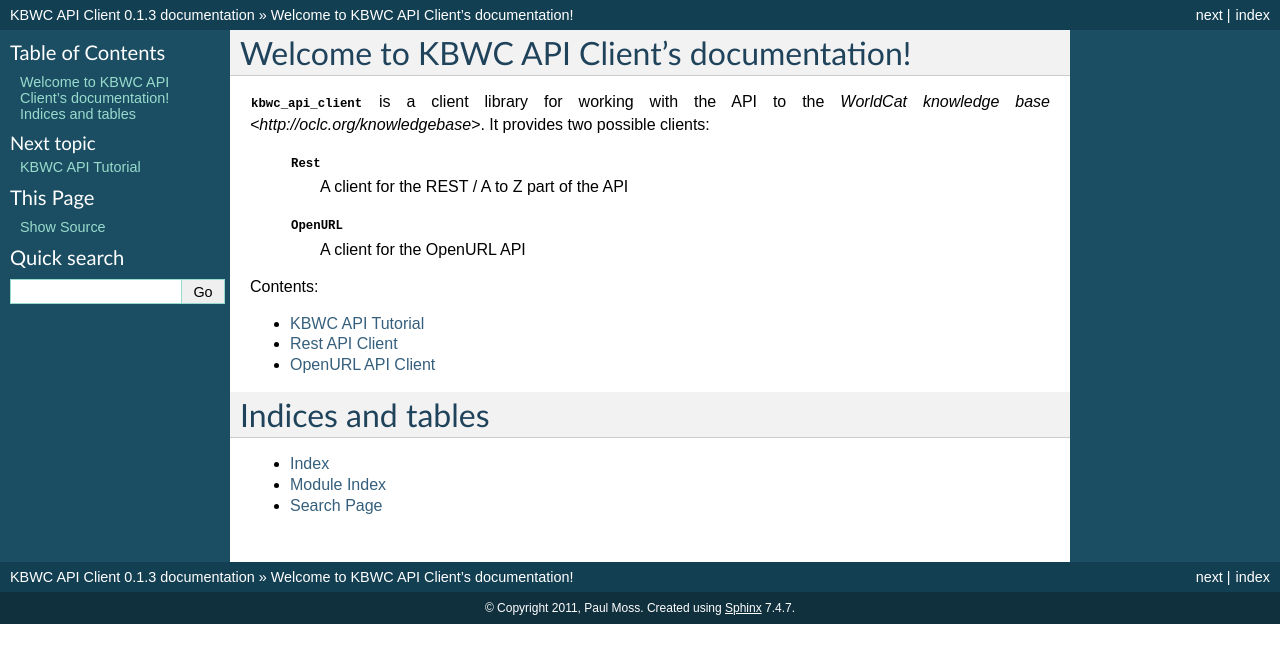
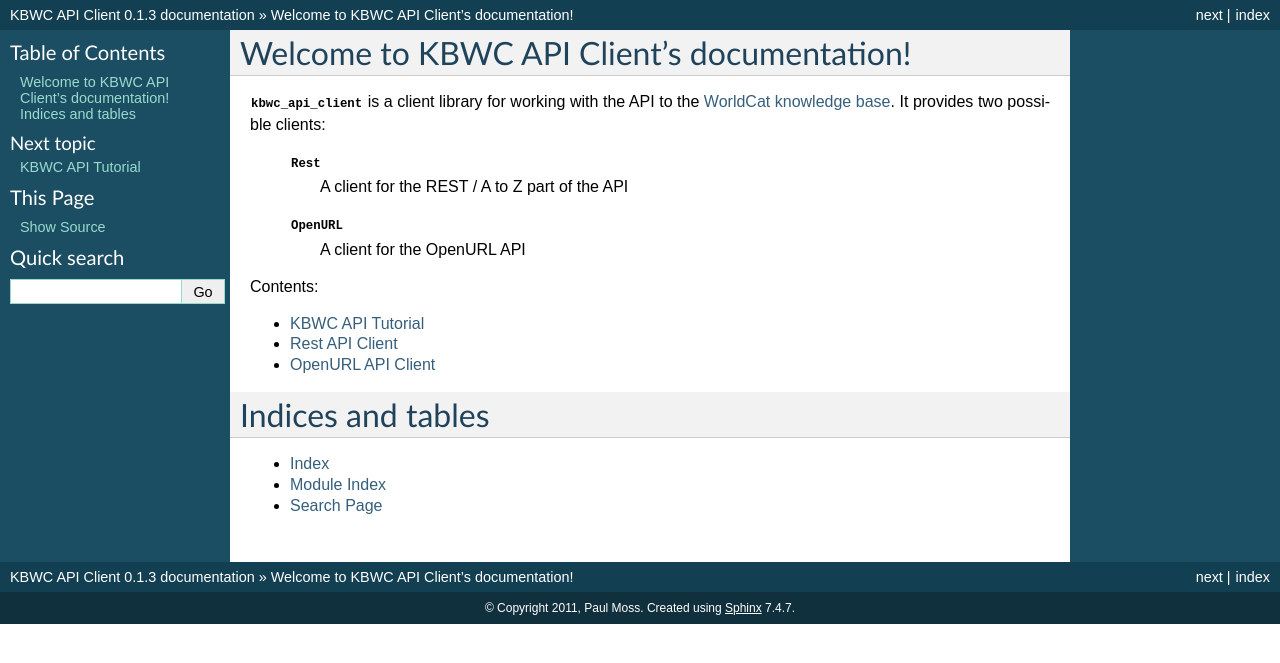
Before and after one commit to ScorpionResponse/kbwc_api_client, a Sphinx documentation site: the page built from docs/index.txt, in a window 1280 px wide. Shown: the top 663 px of the page. Built offline with Sphinx 7.4.7, drawn with Linux system fonts in a browser that asks for light colours.

Commit message:
use the right link syntax

```diff
--- a/docs/index.txt
+++ b/docs/index.txt
@@ -7,7 +7,7 @@
 ===========================================
 
 :mod:`kbwc_api_client` is a client library for working with the API to the
-`WorldCat knowledge base <http://oclc.org/knowledgebase>`.  It provides two
+`WorldCat knowledge base <http://oclc.org/knowledgebase>`_.  It provides two
 possible clients:
 
  :mod:`Rest`
```
